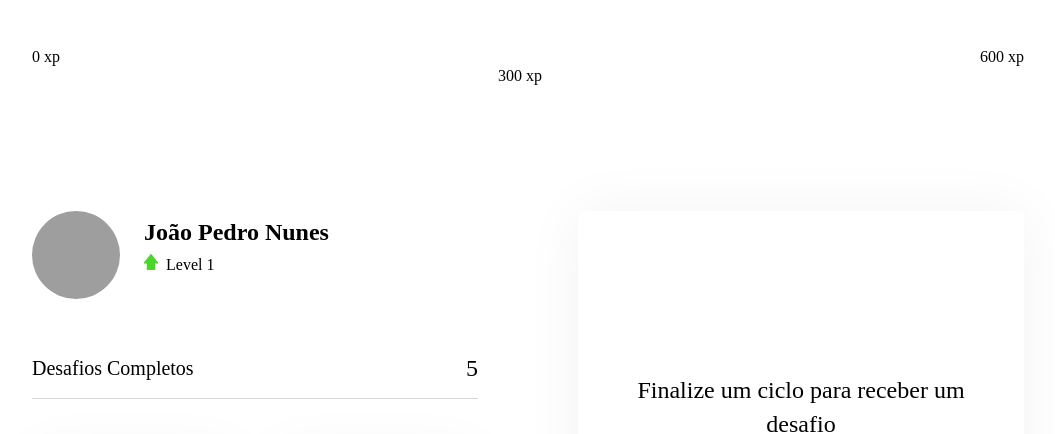
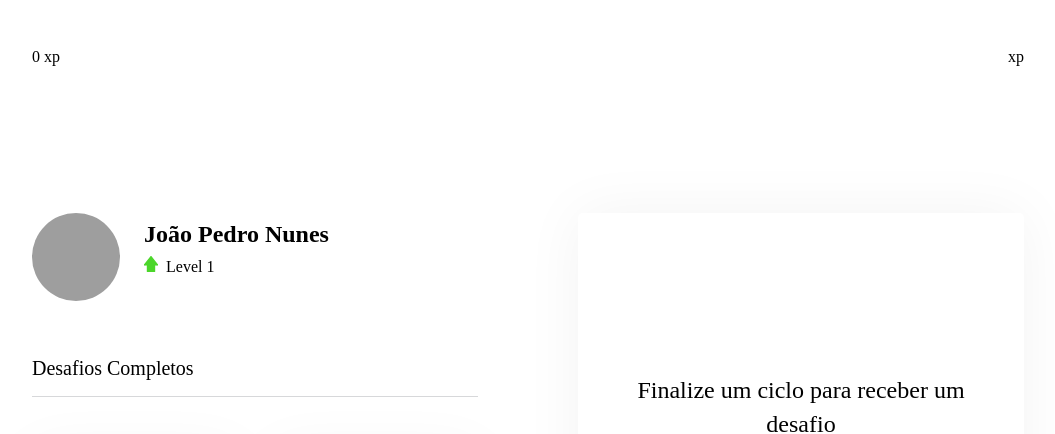
Before and after one commit to JP-Nunes/move.it, a Next.js app: page / in a window 1280 px wide. Shown: the top 434 px of the page, without its empty margins (112-1167 px from the left). Built offline with nearby package versions, Linux system fonts and the light colour scheme; grey boxes are pictures that could not be loaded.

Commit message:
Using context other components

```diff
--- a/src/components/CompletedChallenges.tsx
+++ b/src/components/CompletedChallenges.tsx
@@ -1,10 +1,16 @@
+import { useContext } from 'react';
+
+import { ChallengesContext } from '../contexts/ChallengesContext';
+
 import styles from '../styles/components/CompletedChallenges.module.css';
 
 export default function CompletedChallenges() {
+  const { challengesCompleted } = useContext(ChallengesContext);
+
   return (
     <div className={styles.completedChallengesContainer}>
       <span>Desafios Completos</span>
-      <span>5</span>
+      <span>{challengesCompleted}</span>
     </div>
   )
 }
--- a/src/components/ExperienceBar.tsx
+++ b/src/components/ExperienceBar.tsx
@@ -1,18 +1,26 @@
-import styles from '../styles/components/ExperienceBar.module.css'
+import { useContext } from 'react';
+
+import { ChallengesContext } from '../contexts/ChallengesContext';
+
+import styles from '../styles/components/ExperienceBar.module.css';
 
 export default function ExperienceBar() {
+  const { currentExperience, experienceToNextLevel } = useContext(ChallengesContext);
+
+  const percentToNextLevel = Math.round(currentExperience * 100) / experienceToNextLevel;
+
   return (
     <header className={styles.experienceBar}>
       <span>0 xp</span>
 
       <div>
-        <div style={{ width: '50%' }}/>
+        <div style={{ width: `${percentToNextLevel}%` }}/>
 
-        <span className={styles.currentExperience} style={{ left: '50%' }}>
-          300 xp
+        <span className={styles.currentExperience} style={{ left: `${percentToNextLevel}%` }}>
+          {currentExperience}
         </span>
       </div>
-      <span>600 xp</span>
+      <span>{experienceToNextLevel} xp</span>
     </header>
   )
 }
--- a/src/contexts/ChallengesContext.tsx
+++ b/src/contexts/ChallengesContext.tsx
@@ -12,6 +12,7 @@
   currentExperience: number;
   challengesCompleted: number;
   activeChallenge: Challenge;
+  experienceToNextLevel: number;
   levelUp: () => void;
   startNewChallenge: () => void;
   resetChallenge: () => void;
@@ -27,7 +28,9 @@
   const [level, setLevel] = useState(1);
   const [currentExperience, setCurrentExperience] = useState(0);
   const [challengesCompleted, setChallengesCompleted] = useState(0);
-  const [activeChallenge, setActiveChallenge] = useState(null)
+  const [activeChallenge, setActiveChallenge] = useState(null);
+
+  const experienceToNextLevel = Math.pow((level + 1) * 4, 2);
 
   function levelUp() {
     setLevel(level + 1);
@@ -50,6 +53,7 @@
         currentExperience,
         challengesCompleted,
         activeChallenge,
+        experienceToNextLevel,
         levelUp,
         startNewChallenge,
         resetChallenge
```
